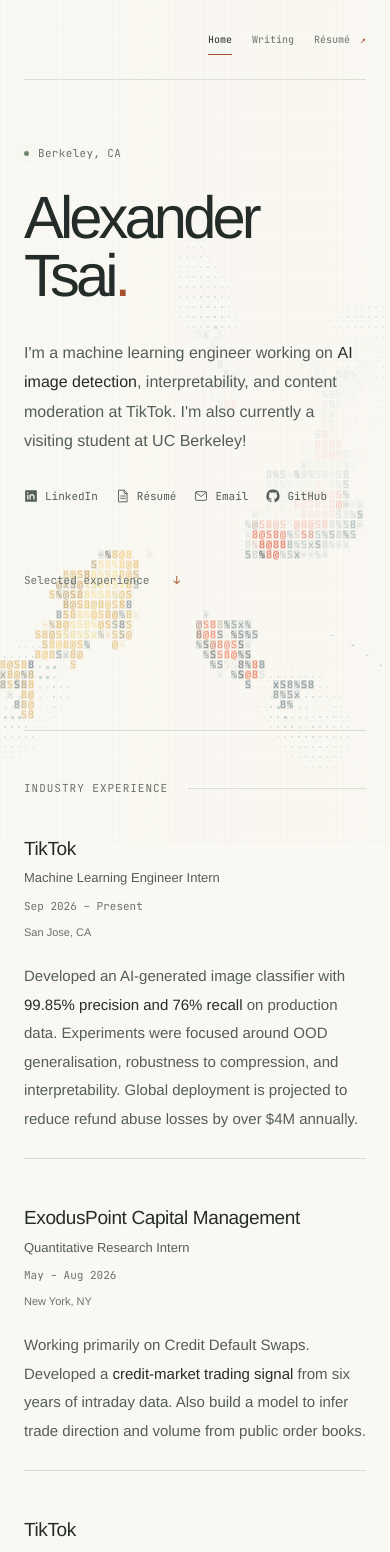
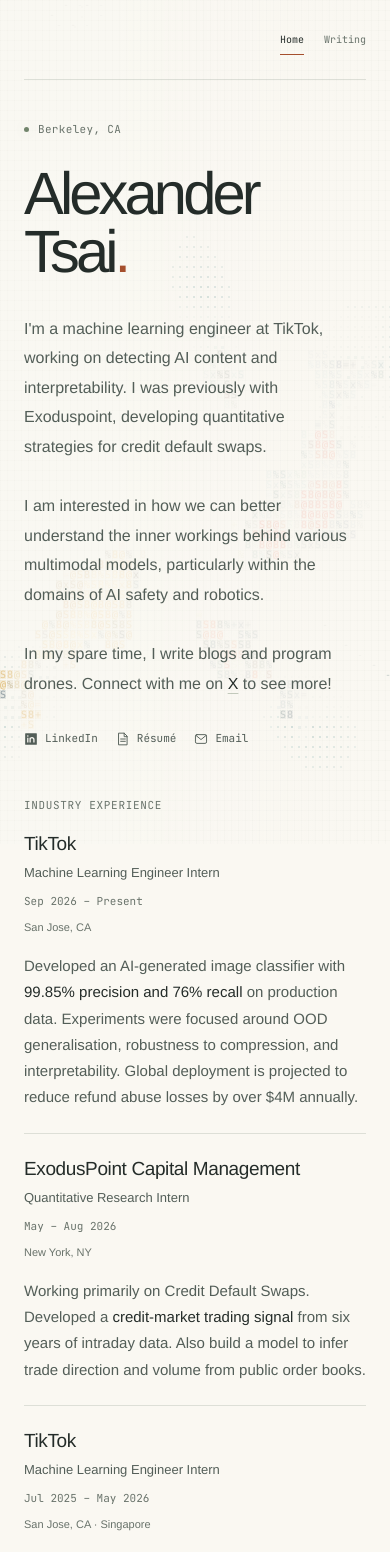
Before and after one commit to alexandertsai/alexandertsai.github.io, a Next.js app: page / in a window 390 px wide. Shown: the top 1552 px of the page. Built offline with nearby package versions, Linux system fonts and the light colour scheme.

Commit message:
new homepage

```diff
--- a/app/(about)/ContactIcon.tsx
+++ b/app/(about)/ContactIcon.tsx
@@ -12,6 +12,8 @@ export default function ContactIcon({ name }: { name: string }) {
           <rect x="2.5" y="4.5" width="19" height="15" rx="2.5" />
           <path d="m3.5 6 8.5 7 8.5-7" />
         </>
+      ) : name === "x" ? (
+        <path stroke="none" fill="currentColor" d="M18.9 2H22l-6.8 7.8L23.2 22h-6.3L12 14.6 5.5 22H2.3l8.2-9.4L.8 2h6.5l4.5 6.7L18.9 2Zm-1.1 18h1.7L6.4 3.9H4.6L17.8 20Z" />
       ) : name === "github" ? (
         <path stroke="none" fill="currentColor" d="M12 .8a11.2 11.2 0 0 0-3.54 21.83c.56.1.76-.24.76-.54v-2.1c-3.12.68-3.78-1.33-3.78-1.33-.51-1.3-1.25-1.65-1.25-1.65-1.02-.7.08-.69.08-.69 1.13.08 1.73 1.16 1.73 1.16 1 1.72 2.63 1.22 3.27.93.1-.72.39-1.22.71-1.5-2.49-.28-5.11-1.25-5.11-5.54 0-1.22.43-2.22 1.15-3-.12-.28-.5-1.42.11-2.96 0 0 .94-.3 3.08 1.15A10.7 10.7 0 0 1 12 6.18c.95 0 1.9.13 2.79.38 2.14-1.45 3.08-1.15 3.08-1.15.61 1.54.23 2.68.11 2.96.72.78 1.15 1.78 1.15 3.01 0 4.3-2.63 5.25-5.13 5.53.4.35.76 1.03.76 2.08v3.1c0 .3.2.65.77.54A11.2 11.2 0 0 0 12 .8Z" />
       ) : name === "blog" ? (
--- a/app/(about)/home.css
+++ b/app/(about)/home.css
@@ -22,16 +22,12 @@
 .home-eyebrow > span { width: 5px; height: 5px; border-radius: 50%; background: #71846b; box-shadow: 0 0 12px #71846b26; }
 .home-name { width: fit-content; margin-top: 26px; font-size: clamp(54px, 6.1vw, 80px); font-weight: 400; line-height: .98; letter-spacing: -.065em; }
 .home-name > span { color: var(--accent); }
-.home-intro { max-width: 530px; margin-top: 32px; font-size: 17px; line-height: 1.85; color: var(--site-copy); text-wrap: pretty; }
+.home-intro { max-width: 66.667%; margin-top: 32px; font-size: 17px; line-height: 1.85; color: var(--site-copy); text-wrap: pretty; white-space: pre-line; }
 .home-links { display: flex; width: fit-content; flex-wrap: wrap; gap: 24px; margin-top: 26px; }
 .home-links a { display: flex; align-items: center; gap: 7px; padding: 5px 0; font-family: var(--mono); font-size: 11px; color: var(--site-copy); transition: color 180ms; }
 .home-links a:hover { color: var(--accent); }
 .home-links svg { width: 14px; height: 14px; }
-.home-scroll { display: inline-flex; align-items: center; gap: 24px; margin-top: 60px; font-family: var(--mono); font-size: 11px; color: var(--muted); transition: color 180ms; }
-.home-scroll span { color: var(--accent); transition: transform 180ms; }
-.home-scroll:hover { color: var(--ink); }
-.home-scroll:hover span { transform: translateY(3px); }
-.home-content { max-width: 900px; margin-inline: auto; padding: 0 20px 80px; border-top: 1px solid var(--line); }
+.home-content { max-width: 900px; margin-inline: auto; padding: 0 20px 80px; }
 .home-section { margin-top: 68px; }
 .home-heading { display: flex; align-items: center; gap: 20px; font-family: var(--mono); font-size: 11px; font-weight: 400; letter-spacing: .09em; text-transform: uppercase; color: var(--muted); scroll-margin-top: 40px; }
 .home-heading::after { content: ""; height: 1px; flex: 1; background: var(--line); }
@@ -60,16 +56,24 @@
 @media (min-width: 1500px) { .home-hero { min-height: 740px; padding-top: 100px; } }
 @media (max-width: 760px) {
   .home-shell { width: calc(100% - 48px); }
-  .home-hero { padding-top: 64px; min-height: 650px; }
+  .home-hero { padding: 40px 0 32px; min-height: 0; }
   .home-name { font-size: clamp(46px, 15.3vw, 61px); }
-  .home-intro { max-width: 440px; padding-right: 8px; font-size: 16px; }
-  .home-content { margin: 0; padding: 0 0 56px; }
-  .home-job { grid-template-columns: 1fr; gap: 18px; padding: 18px 0 25px; }
+  .home-intro { max-width: 100%; padding-right: 8px; font-size: 16px; }
+  .home-content { margin: 0; padding: 0 0 40px; }
+  .home-heading { display: block; line-height: 1.6; letter-spacing: .06em; }
+  .home-heading::after { content: none; }
+  .home-timeline { margin-top: 16px; gap: 0; }
+  .home-job { grid-template-columns: minmax(0, 1fr); gap: 14px; padding: 22px 0; }
+  .home-job:first-child { padding-top: 0; }
+  .home-job:last-child { padding-bottom: 0; }
+  .home-summary { line-height: 1.75; }
   .home-dates { margin-top: 8px; }
   .home-location { display: inline; }
   .home-links { gap: 18px; }
-  .home-section { margin-top: 48px; }
-  .home-project { grid-template-columns: 22px minmax(0, 1fr); gap: 12px; padding: 24px 0; }
+  .home-section { margin-top: 36px; }
+  .home-section:first-child { margin-top: 12px; }
+  .home-details { gap: 32px; }
+  .home-project { grid-template-columns: 22px minmax(0, 1fr); gap: 12px; padding: 20px 0; }
   .home-project h3 { font-size: 19px; }
   .home-project p { font-size: 13px; }
 }
@@ -77,7 +81,6 @@
 @media (max-width: 380px) {
   .home-links { gap: 10px; }
   .home-links a { font-size: 10px; }
-  .home-scroll { margin-top: 44px; }
 }
 
 .home-project { grid-template-columns: 32px minmax(0, 1fr) 160px; align-items: center; }
--- a/app/(about)/page.tsx
+++ b/app/(about)/page.tsx
@@ -70,25 +70,24 @@ export default function Home() {
               ))}
             </ul>
           </nav>
-          <a className="home-scroll" href="#experience-heading">Selected experience <span aria-hidden="true">↓</span></a>
         </section>
         <div className="home-content">
           <section className="home-section" aria-labelledby="experience-heading">
             <Heading id="experience-heading">Industry experience</Heading>
-            <ol className="mt-5 grid gap-7">
+            <ol className="home-timeline mt-5 grid gap-7">
               {content.experience.map((job) => <TimelineEntry key={`${job.org}-${job.dates}`} entry={job} />)}
             </ol>
           </section>
 
           <section className="home-section" aria-labelledby="research-heading">
             <Heading id="research-heading">Research &amp; mentorship</Heading>
-            <ol className="mt-5 grid gap-7">
+            <ol className="home-timeline mt-5 grid gap-7">
               {content.research.map((item) => <TimelineEntry key={item.org} entry={item} />)}
             </ol>
           </section>
 
           <section className="home-section home-projects" aria-labelledby="projects-heading">
-            <Heading id="projects-heading">Selected projects</Heading>
+            <Heading id="projects-heading">Projects</Heading>
             <ol className="home-project-list">
               {content.projects.map((item, index) => (
                 <li key={item.href}>
@@ -143,7 +142,7 @@ export default function Home() {
         </div>
       </div>
 
-      <footer className="site-footer site-width" data-pond-text><span>{content.name}</span><a href="mailto:alexyrtsai@gmail.com">Get in touch ↗</a></footer>
+      <footer className="site-footer site-width" data-pond-text><a href="mailto:alexyrtsai@gmail.com">Get in touch ↗</a></footer>
     </main>
   );
 }
--- a/app/blog/BlogReader.tsx
+++ b/app/blog/BlogReader.tsx
@@ -9,15 +9,11 @@ export default async function BlogReader({ slug }: { slug: string }) {
 
   return (
     <div className="blog-reader">
-      {/* TODO: replace this mobile menu with something better, e.g. a /blog/ index page and a back link on posts. */}
       <nav className="blog-menu" aria-label="Posts menu">
         <details key={slug}>
           <summary>
-            <span className="blog-menu-text">
-              <span className="blog-menu-label">Articles · {posts.length}</span>
-              <span className="blog-menu-current">{post.title}</span>
-            </span>
-            <span className="blog-menu-icon" aria-hidden="true"><span /><span /><span /></span>
+            <span className="blog-menu-label">Browse articles<span className="blog-menu-count">{posts.length}</span></span>
+            <svg className="blog-menu-icon" viewBox="0 0 24 24" fill="none" stroke="currentColor" strokeWidth="1.5" aria-hidden="true"><path d="m6 9 6 6 6-6" /></svg>
           </summary>
           <ul className="blog-menu-panel">
             {posts.map((entry) => (
@@ -29,7 +25,6 @@ export default async function BlogReader({ slug }: { slug: string }) {
             ))}
           </ul>
         </details>
-        <span className="blog-menu-progress" aria-hidden="true" />
       </nav>
       <nav className="blog-sidebar" aria-label="Posts">
         <p className="blog-sidebar-label">Articles</p>
--- a/app/blog/layout.tsx
+++ b/app/blog/layout.tsx
@@ -17,7 +17,7 @@ export default function BlogLayout({ children }: { children: React.ReactNode })
       )}
       <SiteHeader />
       {children}
-      <footer className="site-footer site-width" data-pond-text><span>Alexander Tsai</span><a href="mailto:alexyrtsai@gmail.com">Get in touch ↗</a></footer>
+      <footer className="site-footer site-width" data-pond-text><a href="mailto:alexyrtsai@gmail.com">Get in touch ↗</a></footer>
     </div>
   );
 }
--- a/app/components/SiteHeader.tsx
+++ b/app/components/SiteHeader.tsx
@@ -3,7 +3,6 @@
 import { useEffect, useRef, type MouseEvent } from "react";
 import { usePathname, useRouter } from "next/navigation";
 import Link from "next/link";
-import content from "@/content/about/page.json";
 
 export default function SiteHeader() {
   const pathname = usePathname();
@@ -46,7 +45,6 @@ export default function SiteHeader() {
         Writing
         {writing && <span ref={indicator} className="site-nav-active" aria-hidden="true" />}
       </Link>
-      <a href={content.resume} target="_blank" rel="noopener noreferrer">Résumé <span aria-hidden="true">↗</span></a>
     </nav>
   </header>;
 }
--- a/app/components/site.css
+++ b/app/components/site.css
@@ -20,7 +20,7 @@ body { --site-mono: var(--font-jetbrains-mono), Menlo, Consolas, monospace; }
 .site-header .site-nav-active { position: absolute; left: 0; right: 0; bottom: 5px; height: 1px; margin: 0; background: var(--site-accent); }
 .home-shell, .professional-blog .blog-reader { animation: site-page-enter 200ms ease-out; }
 @keyframes site-page-enter { from { opacity: 0; transform: translateY(4px); } to { opacity: 1; transform: translateY(0); } }
-.site-footer { position: relative; display: flex; justify-content: space-between; padding: 32px 0 84px; border-top: 1px solid var(--site-line); font-family: var(--site-mono); font-size: 11px; color: var(--site-muted); }
+.site-footer { position: relative; display: flex; justify-content: flex-end; padding: 32px 0 84px; border-top: 1px solid var(--site-line); font-family: var(--site-mono); font-size: 11px; color: var(--site-muted); }
 .site-footer a { transition: color 180ms; }
 .site-footer a:hover { color: var(--site-accent); }
 a:focus-visible, button:focus-visible, summary:focus-visible { outline: 2px solid var(--site-accent); outline-offset: 5px; border-radius: 2px; }
--- a/content/about/page.json
+++ b/content/about/page.json
@@ -1,7 +1,6 @@
 {
   "name": "Alexander Tsai",
-  "about": "I'm a machine learning engineer working on **AI image detection**, interpretability, and content moderation at TikTok. I'm also currently a visiting student at UC Berkeley!",
-  "personal": "Outside of work, I play the drums and generally just love meeting people!",
+  "about": "I'm a machine learning engineer at TikTok, working on detecting AI content and interpretability. I was previously with Exoduspoint, developing quantitative strategies for credit default swaps. \n\nI am interested in how we can better understand the inner workings behind various multimodal models, particularly within the domains of AI safety and robotics. \n\n In my spare time, I write blogs and program drones. Connect with me on [X](https://x.com/alexyrtsai) to see more!",
   "facts": [
     {
       "label": "Based in",
@@ -23,11 +22,6 @@
       "label": "LinkedIn",
       "href": "https://www.linkedin.com/in/alexandertsaiyihrae",
       "icon": "linkedin"
-    },
-    {
-      "label": "GitHub",
-      "href": "https://github.com/alexandertsai",
-      "icon": "github"
     }
   ],
   "experience": [
@@ -51,7 +45,6 @@
       "location": "San Jose, CA · Singapore",
       "dates": "Jul 2025 – May 2026",
       "summary": "Built and deployed a content moderation pipeline with **Qwen3-VL and XGBoost**. Work revolved around improving a VLM's visual understanding through RL (GRPO) and optimizing inference (speculative decoding, batching, multithreading) for large-scale offline processing."
-
     },
     {
       "org": "Tradeweb",
@@ -115,9 +108,9 @@
       "href": "https://alexandertsai.github.io/cs180/"
     },
     {
-      "title": "Telegram MCP server",
-      "note": "An MCP server connecting Claude and Telegram.",
-      "href": "https://github.com/alexandertsai/mcp-telegram"
+      "title": "Agent Communication",
+      "note": "Lightweight messaging between local Claude, Codex, and Antigravity sessions working in the same repository.",
+      "href": "https://github.com/alexandertsai/agent-communication"
     }
   ],
   "skills": [
```
Also changed, not shown: app/blog/blog.css (+16 -45 lines), tsconfig.json (+18 -4 lines), 1 other file (tests, documents, lock files or other folders).
